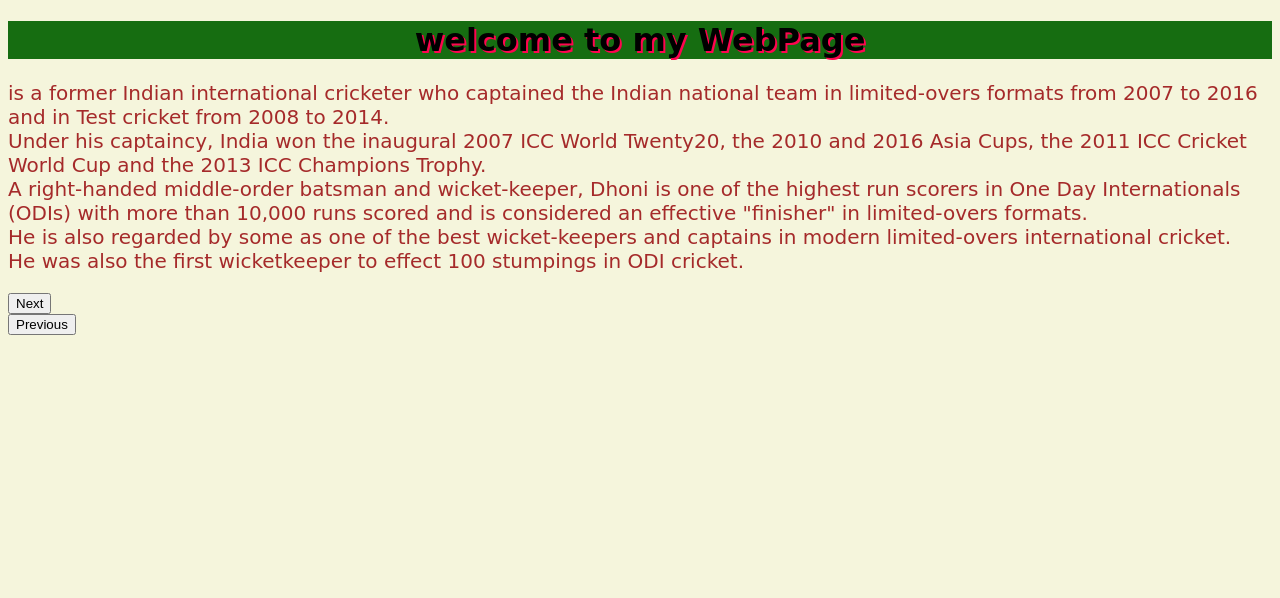
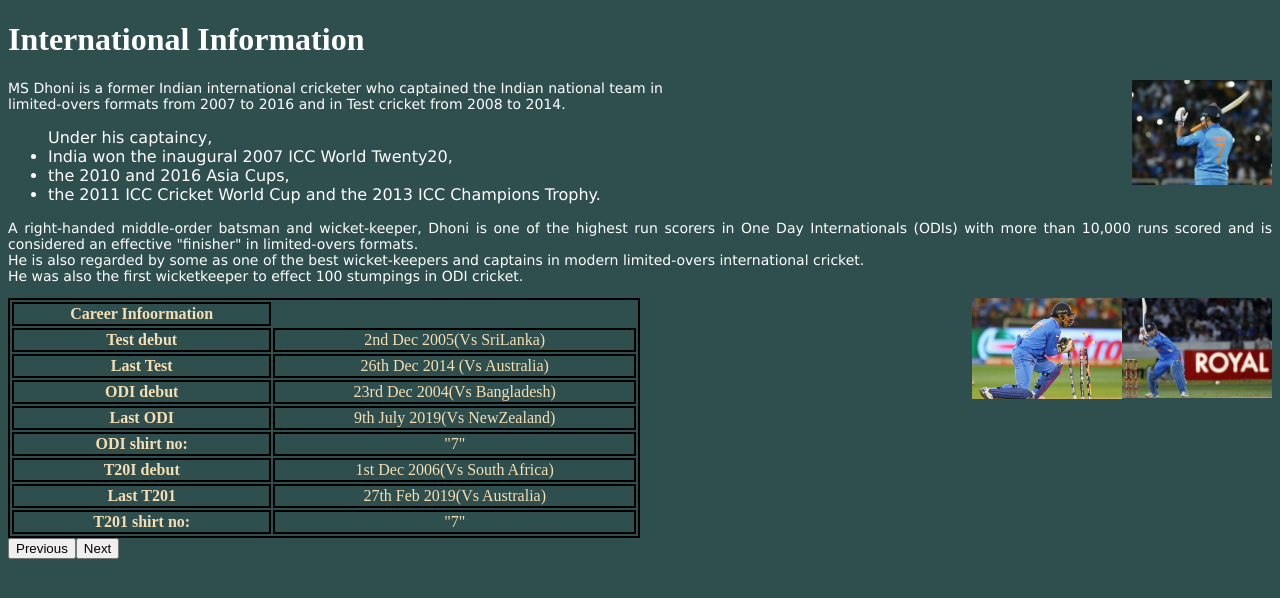
Before and after one commit to cpmayura-7/projectversion1, a plain HTML site: page page2.html in a window 1280 px wide. Drawn offline with Linux system fonts and the light colour scheme.

Commit message:
version 2

```diff
--- a/page2.html
+++ b/page2.html
@@ -6,14 +6,58 @@
         <link rel="stylesheet" href="style1.css">
         </head>
         <body>
-            <h1>welcome to my WebPage</h1>
-            <p class="p-welcome">is a former Indian international cricketer who captained the Indian national team in limited-overs formats from 2007 to 2016 and in Test cricket from 2008 to 2014.<br>
-                 Under his captaincy, India won the inaugural 2007 ICC World Twenty20, the 2010 and 2016 Asia Cups, the 2011 ICC Cricket World Cup and the 2013 ICC Champions Trophy.<br>
-                 A right-handed middle-order batsman and wicket-keeper, Dhoni is one of the highest run scorers in One Day Internationals (ODIs) with more than 10,000 runs scored and is considered an effective "finisher" in limited-overs formats.<br>
+            <h1>International Information</h1>
+            <img src="7.jpg" align="Right" alt="image" width="140" length="150">
+            <p class="p-welcome"> MS Dhoni is a former Indian international cricketer who captained the Indian national team in<br>
+                limited-overs formats from 2007 to 2016 and in Test cricket from 2008 to 2014.<br>
+                <ul>Under his captaincy,
+                    <li>India won the inaugural 2007 ICC World Twenty20,</li>
+                    <li>the 2010 and 2016 Asia Cups,</li>
+                    <li> the 2011 ICC Cricket World Cup and the 2013 ICC Champions Trophy.</li>
+                </ul></p>
+                 <p class="p-welcome">A right-handed middle-order batsman and wicket-keeper, Dhoni is one of the highest run scorers in One Day Internationals (ODIs) with more than 10,000 runs scored and is considered an effective "finisher" in limited-overs formats.<br>
                   He is also regarded by some as one of the best wicket-keepers and captains in modern limited-overs international cricket.<br>
                 He was also the first wicketkeeper to effect 100 stumpings in ODI cricket.</p>
-                <a href="page3.html"><button>Next</button></a> <br>
-            <a href="page2.html"><button>Previous</button></a>
+                <table style="width:50%" align="centre">
+                    <tr align="center" valign="top">
+                        <th>Career Infoormation</th>
+                    <tr align="center" valign="top">
+                      <th>Test debut</th>
+                      <td>2nd Dec 2005(Vs SriLanka)</td>
+                    </tr>
+                    <tr align="center" valign="top">
+                        <th>Last Test</th>
+                        <td>26th Dec 2014 (Vs Australia)</td>
+                    </tr>
+                    <img src="71.jpg" align="Right" alt="image" width="150" length="150">
+                    <tr align="center" valign="top">
+                        <th>ODI debut</th>
+                        <td>23rd Dec 2004(Vs Bangladesh)</td>
+                    </tr>
+                    <tr align="center" valign="top">
+                        <th>Last ODI</th>
+                        <td>9th July 2019(Vs NewZealand)</td>
+                    </tr>
+                    <tr align="center" valign="top">
+                        <th>ODI shirt no:</th>
+                        <td>"7"</td>
+                    </tr>
+
+                    <tr align="center" valign="top">
+                        <th>T20I debut</th>
+                        <td>1st Dec 2006(Vs South Africa)</td>
+                    </tr>
+                    <tr align="center" valign="top">
+                        <th>Last T201</th>
+                        <td>27th Feb 2019(Vs Australia)</td>
+                    </tr>
+                    <tr align="center" valign="top">
+                        <th>T201 shirt no:</th>
+                        <td>"7"</td>
+                    </tr>
+                    <img src="72.jpg" align="Right" alt="image" width="150" length="150">
+                </table>
+                <a href="index.html"><button align="right">Previous</button></a><a href="page3.html"><button align="right">Next </button></a>
         </body>
     </head>
 </html>
--- a/style1.css
+++ b/style1.css
@@ -1,38 +1,61 @@
     body {
-        background-color: beige;
+        background-color: darkslategray;
+        color: white;
+}
     }
     h1 {
-        background-color: rgb(22, 109, 17);
+        color: white;
         text-align: center;
-        font-family: cursive;
-        text-shadow: 2px 2px #ff044f;
+        text-decoration-color: goldenrod;
+        font-family: Georgia, 'Times New Roman', Times, serif;
+        font-weight: bold;
+    }
+    ul {
+        font-family: Verdana, Geneva, Tahoma, sans-serif;
+        font-variant: initial;
+        color: white;
+
     }
     h2 {
         background-color:burlywood;
         text-align: center;
         font-family: cursive;
         text-shadow: 2px 2px #ff0000;
+        color: white;
     }
     p {
-        color:brown;
+        color: white;
         font-family: cursive;
-        font-size: 20px;
+        font-size: 15px;
     }
     #Studies {
         background-color: cornflowerblue;
         text-decoration: underline;
+        color: thistle;
     }
     h3 {
-        color: brown;
+        color: wheat;
         font-family: cursive;
         font-size: 15px;
     }
-    table, th, td {
-        border: 1px solid black;
+    table, th,td,tr {
+        border: 2px solid black;
+        color: wheat;
+     }
+     .p-welcome {
+        color:white;
+        font-family:Verdana, Geneva, Tahoma, sans-serif;
+        font-size: 14px;
+        text-align: justify;
+     }
+     .img-container {
         text-align: center;
-        align-items: center;
-     }
 
 .CSS {
     color: darkred;
 }
+.table1, th, td, tr{
+    border: 0px solid darkslategray;
+    border-width: thin;
+    border-color: darkslategray;
+}
```
Also changed, not shown: contact.html (+8 -2 lines), index.html (+50 -10 lines), page3.html (+8 -6 lines), page4.html (added, +21 -0 lines), page5.html (added, +16 -0 lines), 7.jpg (added), 71.jpg (added), 72.jpg (added), child.jpg (added), dhoni1.jpg (added), fam.jpg (added), ipl.png (added), old.jpg (added), sakhidhoni.jpg (added), 3 more files.
